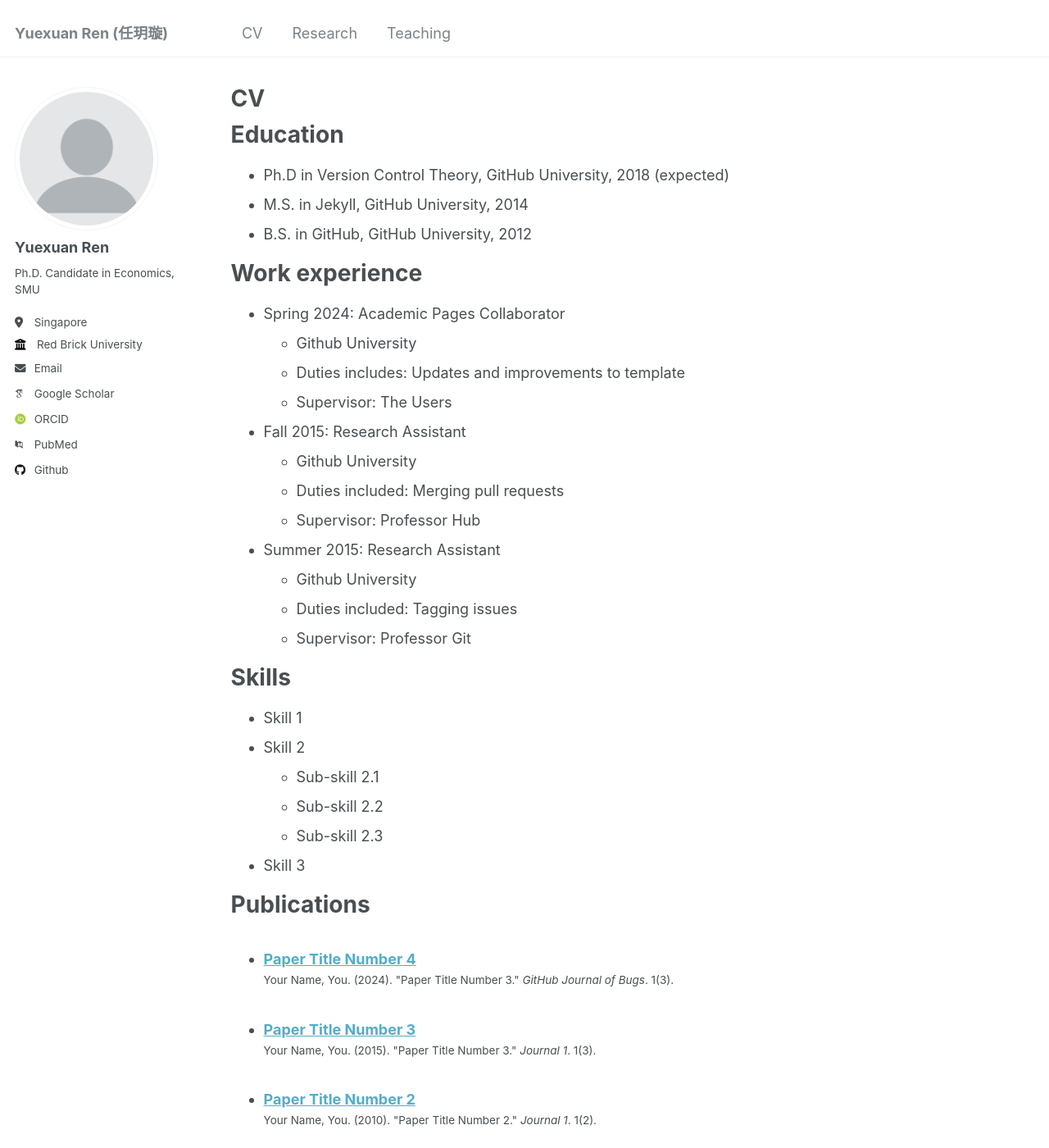
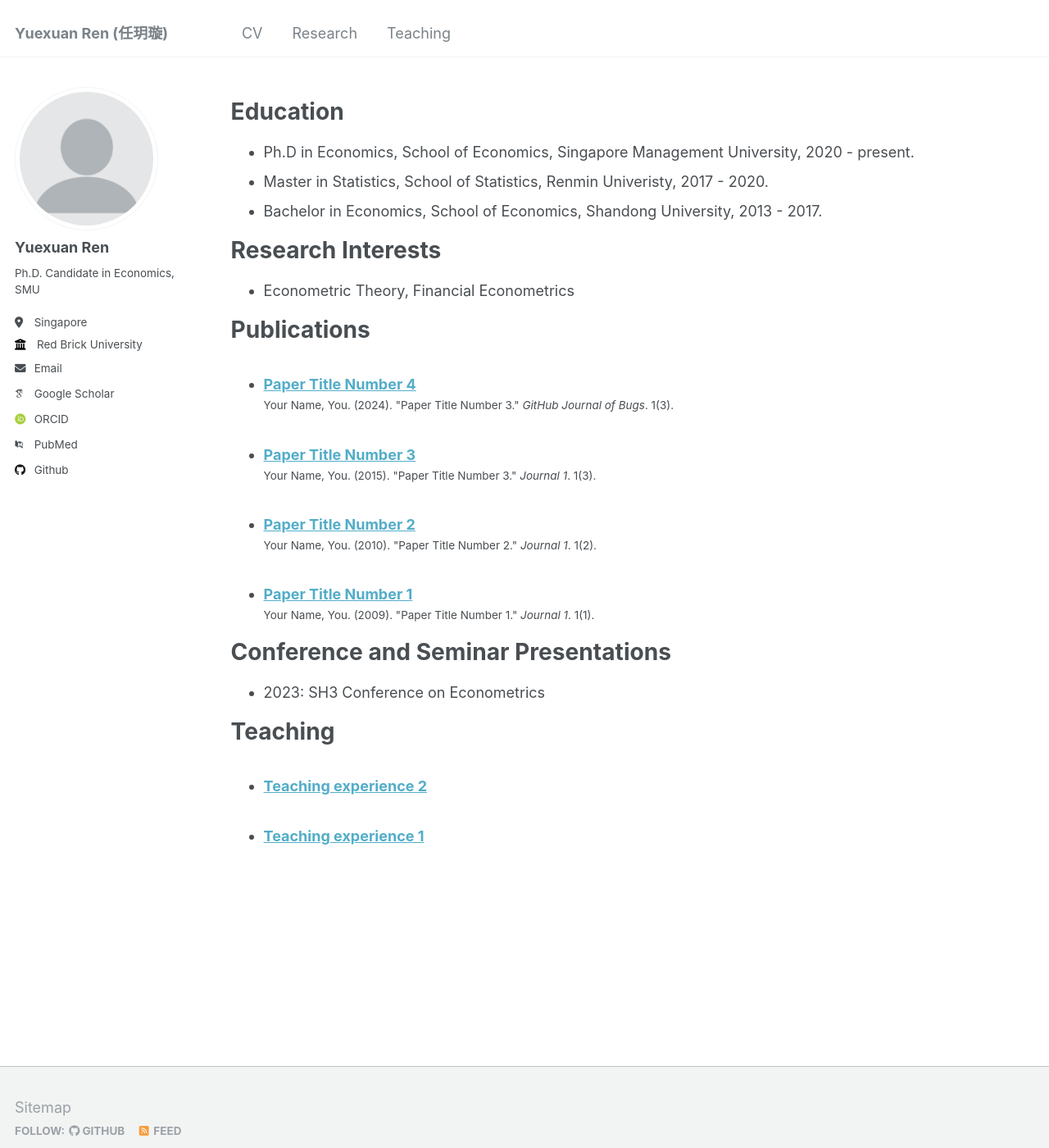
Before and after one commit to yuexuanren/yuexuanren.github.io, a Jekyll site: the page built from _pages/cv.md, in a window 1280 px wide and 1400 px high. Shown: the whole window at 82% size. Built offline with Jekyll 4.4.1, drawn with Linux system fonts in a browser that asks for light colours; some web fonts are replaced; some of the changed text lies outside the part shown.

Commit message:
Update cv.md

```diff
--- a/_pages/cv.md
+++ b/_pages/cv.md
@@ -1,6 +1,6 @@
 ---
 layout: archive
-title: "CV"
+title:
 permalink: /cv/
 author_profile: true
 redirect_from:
@@ -11,35 +11,13 @@ redirect_from:
 
 Education
 ======
-* Ph.D in Version Control Theory, GitHub University, 2018 (expected)
-* M.S. in Jekyll, GitHub University, 2014
-* B.S. in GitHub, GitHub University, 2012
+* Ph.D in Economics, School of Economics, Singapore Management University, 2020 - present.
+* Master in Statistics, School of Statistics, Renmin Univeristy, 2017 - 2020.
+* Bachelor in Economics, School of Economics, Shandong University, 2013 - 2017.
 
-Work experience
+Research Interests
 ======
-* Spring 2024: Academic Pages Collaborator
-  * Github University
-  * Duties includes: Updates and improvements to template
-  * Supervisor: The Users
-
-* Fall 2015: Research Assistant
-  * Github University
-  * Duties included: Merging pull requests
-  * Supervisor: Professor Hub
-
-* Summer 2015: Research Assistant
-  * Github University
-  * Duties included: Tagging issues
-  * Supervisor: Professor Git
-
-Skills
-======
-* Skill 1
-* Skill 2
-  * Sub-skill 2.1
-  * Sub-skill 2.2
-  * Sub-skill 2.3
-* Skill 3
+* Econometric Theory, Financial Econometrics
 
 Publications
 ======
@@ -47,18 +25,12 @@ Publications
     {% include archive-single-cv.html %}
   {% endfor %}</ul>
 
-Talks
+Conference and Seminar Presentations
 ======
-  <ul>{% for post in site.talks reversed %}
-    {% include archive-single-talk-cv.html  %}
-  {% endfor %}</ul>
+* 2023: SH3 Conference on Econometrics
 
 Teaching
 ======
   <ul>{% for post in site.teaching reversed %}
     {% include archive-single-cv.html %}
   {% endfor %}</ul>
-
-Service and leadership
-======
-* Currently signed in to 43 different slack teams
```
